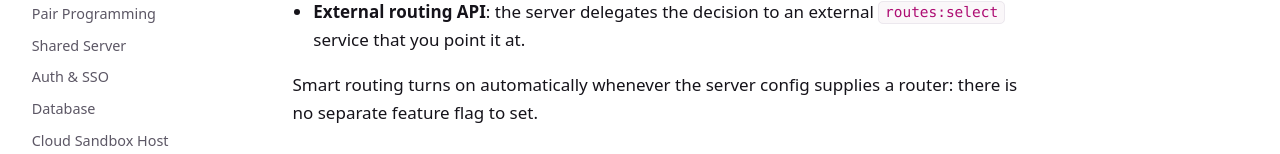
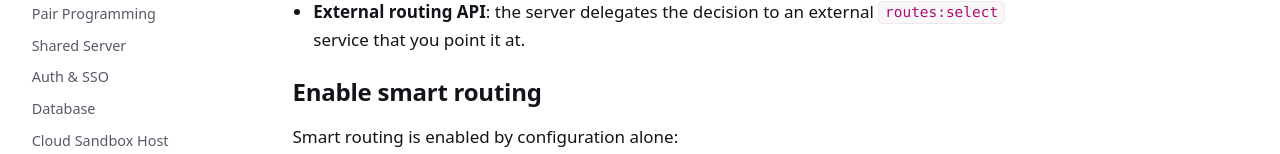
Before and after one commit to omnigent-ai/omnigent-site, a Next.js app: page /docs/build/routing in a window 1280 px wide. Shown: the part 774-928 px from the top of the page. Built offline with nearby package versions, Linux system fonts and the light colour scheme; no server answers.

Commit message:
docs(routing): drop redundant 'no feature flag' sentence
The enablement section already explains that routing turns on from config
(an llm: block or a routing: block), so the standalone sentence was redundant.

Signed-off-by: Tomu Hirata <tomu.hirata@databricks.com>

```diff
--- a/app/docs/build/routing/page.mdx
+++ b/app/docs/build/routing/page.mdx
@@ -32,9 +32,6 @@ Two routers are available:
   No extra infrastructure.
 - **External routing API**: the server delegates the decision to an external
   `routes:select` service that you point it at.
-
-Smart routing turns on automatically whenever the server config supplies a router:
-there is no separate feature flag to set.
 
 ## Enable smart routing
 
```
